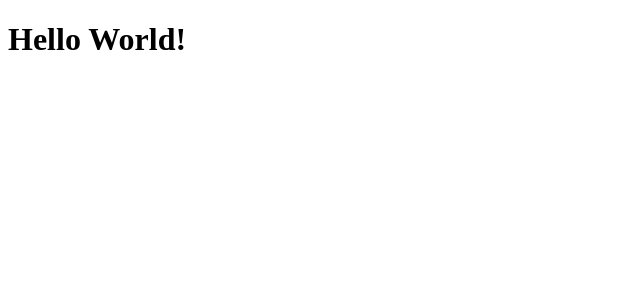
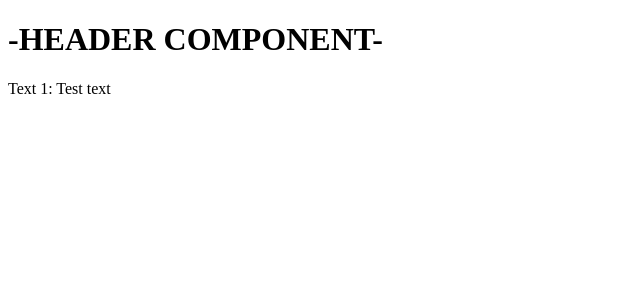
Before and after one commit to IsaacRF/react-basics, a React (Create React App) app: page / in a window 1280 px wide. Shown: the top 300 px of the page, without its empty margins (0-640 px from the left). Built offline with nearby package versions, Linux system fonts and the light colour scheme.

Commit message:
Create a test header component

```diff
--- a/src/App.tsx
+++ b/src/App.tsx
@@ -1,7 +1,10 @@
+import React from 'react';
+import Header from './components/Header';
+
 function App() {
   return (
     <div className="App">
-      <h1>Hello World!</h1>
+      <Header />
     </div>
   );
 }
--- /dev/null
+++ b/src/components/Header.tsx
@@ -0,0 +1,14 @@
+import React from 'react';
+
+function Header() {
+    let text1 = 'Test text';
+
+    return(
+        <div id='header' className='header'>
+            <h1>-HEADER COMPONENT-</h1>
+            <p>Text 1: {text1}</p>
+        </div>
+    )
+}
+
+export default Header;
```
